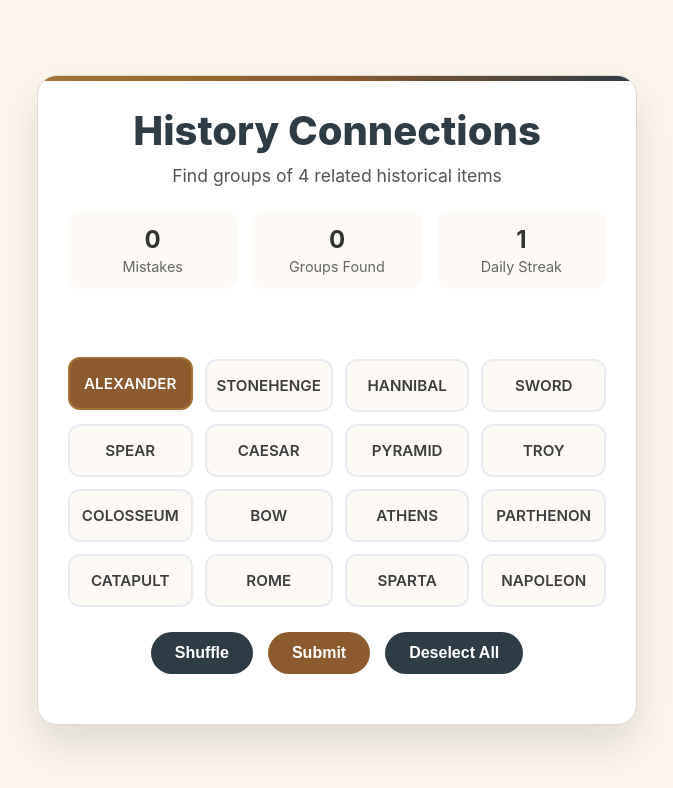
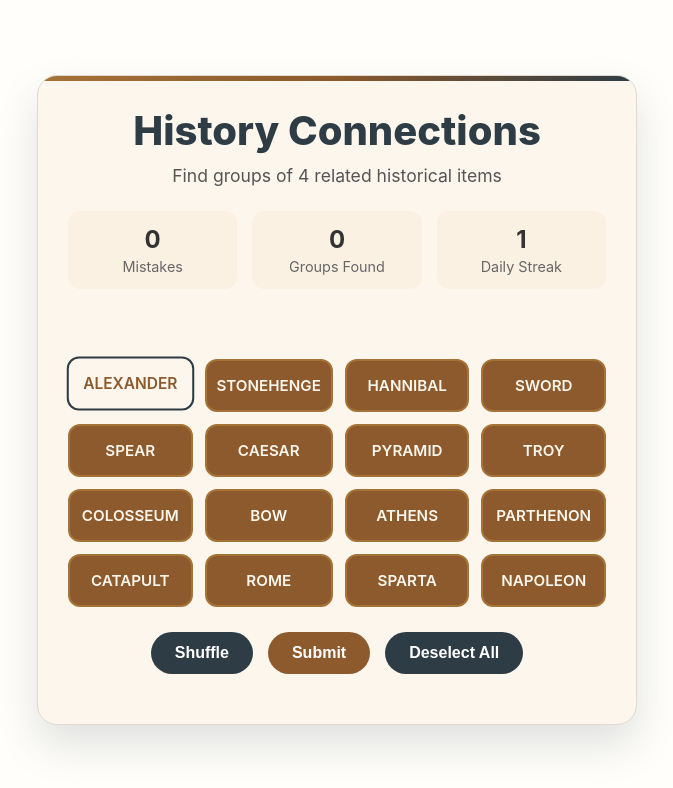
Before and after one commit to HistConn/history-connections-game, a plain HTML site: page index.html in a window 1280 px wide. Both pictures are taken after a click on the element "ALEXANDER". Shown: the whole page, without its empty margins (303-976 px from the left). Drawn offline with Linux system fonts and the light colour scheme.

Commit message:
Update index.html
"inverted" the color scheme of the main game board. The game container now has the parchment background, and the interactive word cards are a prominent bronze color with light text, making them the central focus, much like the 'H' crest in your image.

```diff
--- a/index.html
+++ b/index.html
@@ -16,7 +16,7 @@
 
         body {
             font-family: -apple-system, BlinkMacSystemFont, 'Segoe UI', Roboto, sans-serif;
-            background-color: #FDF6EC;
+            background-color: #fffefb; /* CHANGED: A very light off-white for the main background */
             min-height: 100vh;
             display: flex;
             justify-content: center;
@@ -25,7 +25,7 @@
         }
 
         .game-container {
-            background: white;
+            background-color: #FDF6EC; /* CHANGED: Parchment background for the container */
             border-radius: 20px;
             padding: 30px;
             box-shadow: 0 20px 40px rgba(46, 60, 70, 0.15);
@@ -69,7 +69,7 @@
         }
 
         .stat {
-            background: #fdfaf6;
+            background: #fbf1e3; /* CHANGED: Slightly different shade for contrast */
             padding: 12px;
             border-radius: 12px;
             text-align: center;
@@ -103,8 +103,9 @@
         }
 
         .word-card {
-            background: #fdfaf6;
-            border: 2px solid #e9ecef;
+            background-color: #8C5A2D; /* CHANGED: Bronze background for cards */
+            color: #FDF6EC; /* CHANGED: Light text for cards */
+            border: 2px solid #A57336; /* CHANGED: Lighter bronze border */
             border-radius: 12px;
             padding: 15px 10px;
             text-align: center;
@@ -117,15 +118,15 @@
 
         .word-card:hover {
             transform: translateY(-3px);
-            border-color: #A57336;
-            box-shadow: 0 8px 20px rgba(165, 115, 54, 0.15);
+            background-color: #A57336; /* CHANGED: Lighter bronze on hover */
+            border-color: #2E3C46; /* CHANGED: Navy border on hover */
         }
 
         .word-card.selected {
-            background: #8C5A2D;
-            color: white;
-            border-color: #A57336;
-            transform: translateY(-2px);
+            background-color: #FDF6EC; /* CHANGED: Inverted colors for selected state */
+            color: #8C5A2D; /* CHANGED: Bronze text */
+            border-color: #2E3C46; /* CHANGED: Navy border */
+            transform: translateY(-2px) scale(1.02);
         }
 
         .word-card.correct {
```
